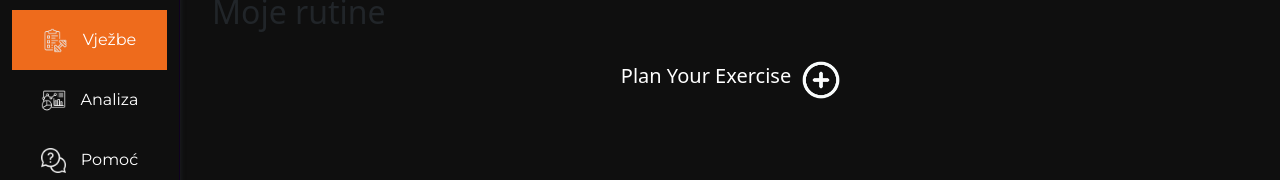
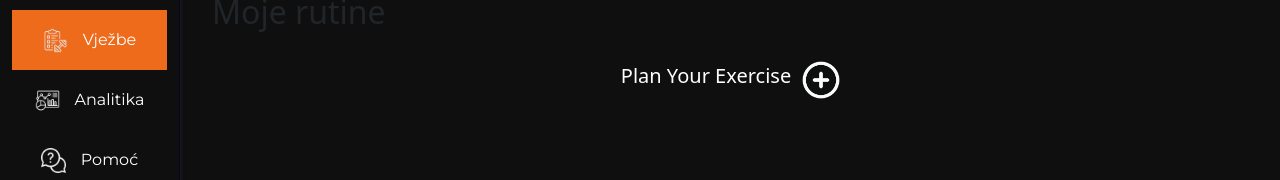
Before and after one commit to CodeITLab/fit_track_frontend_app, a Vue app: page /dashboard in a window 1280 px wide. Shown: the part 125-305 px from the top of the page. Built offline with nearby package versions, Linux system fonts and the light colour scheme; no server answers; sample sign-in values are in the browser's storage; a web font is replaced by a local one; what @formkit/vue would draw is missing.

Commit message:
Add: changed the typo

```diff
--- a/src/components/menu-components/SideNavbarComponent.vue
+++ b/src/components/menu-components/SideNavbarComponent.vue
@@ -41,7 +41,7 @@ checkMobileMenuValue();
           </li>
           <li class="menu-item analytics" @click="updateCurrentDashboardView('analytics')">
             <img width="25" src="../../assets/img/icons/dashboard/analytics.png" alt="" />
-            Analiza
+            Analitika
           </li>
           <li class="menu-item help">
             <img width="25" src="../../assets/img/icons/dashboard/help.png"
```
